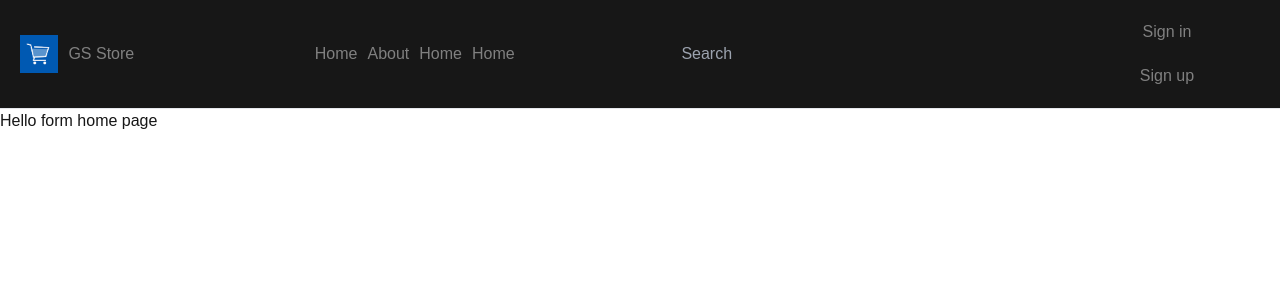
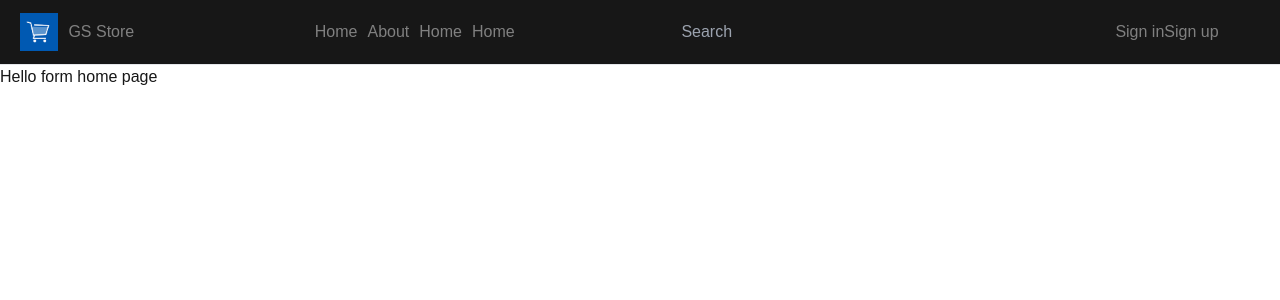
Before and after one commit to GS-719/GS-Store, a Next.js app: page / in a window 1280 px wide. Shown: the top 300 px of the page. Built offline with nearby package versions, Linux system fonts and the light colour scheme.

Commit message:
Update Navbar.tsx

```diff
--- a/src/components/Navbar.tsx
+++ b/src/components/Navbar.tsx
@@ -24,11 +24,13 @@ const Navbar = () => {
           <input className='thirdSectionSearch' placeholder='Search' />
         </div>
         <div className='FourthSection'>
-          <button className='Button'>Sign in</button>
-          <button className='Button'>Sign up</button>
+          <Link href="/page_s/signin">
+            <button className='NavbarButton'>Sign in</button>
+          </Link>
+          <button className='NavbarButton'>Sign up</button>
         </div>
       </header>
-      <hr/>
+      <hr />
     </>
   )
 }
```
